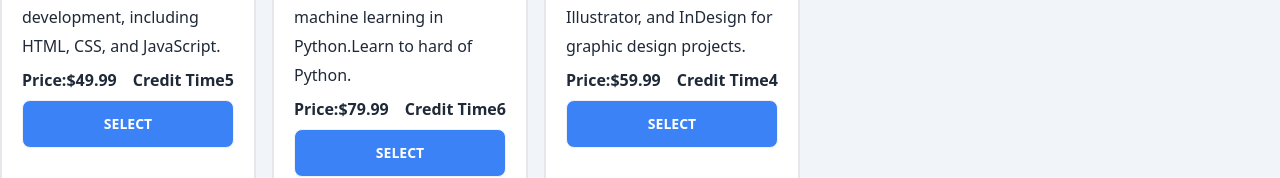
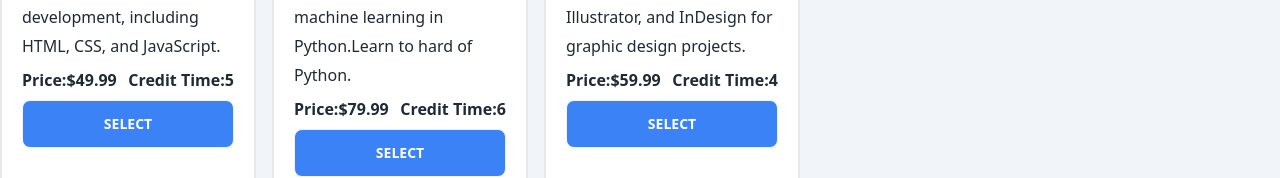
Before and after one commit to Arjumone/course-registration-ass7, a React (Vite) app: page / in a window 1280 px wide. Shown: the part 380-558 px from the top of the page. Built offline with nearby package versions, Linux system fonts and the light colour scheme.

Commit message:
course name and hours are calculate im another conpoment

```diff
--- a/src/components/Home/Home.jsx
+++ b/src/components/Home/Home.jsx
@@ -59,7 +59,7 @@ const Home = () => {
               </div>
               <div className='flex flex-col lg:flex-row justify-between my-2 font-bold'>
                 <p>Price:{course.price} </p>
-                <p> Credit Time{course.credit_time}</p>
+                <p> Credit Time:{course.credit_time}</p>
               </div>
               <div className=' text-center'>
               <button onClick={() => handleSelectCourse(course)} className=" btn  bg-blue-500 hover:bg-blue-700 text-white w-full">Select</button>
```
